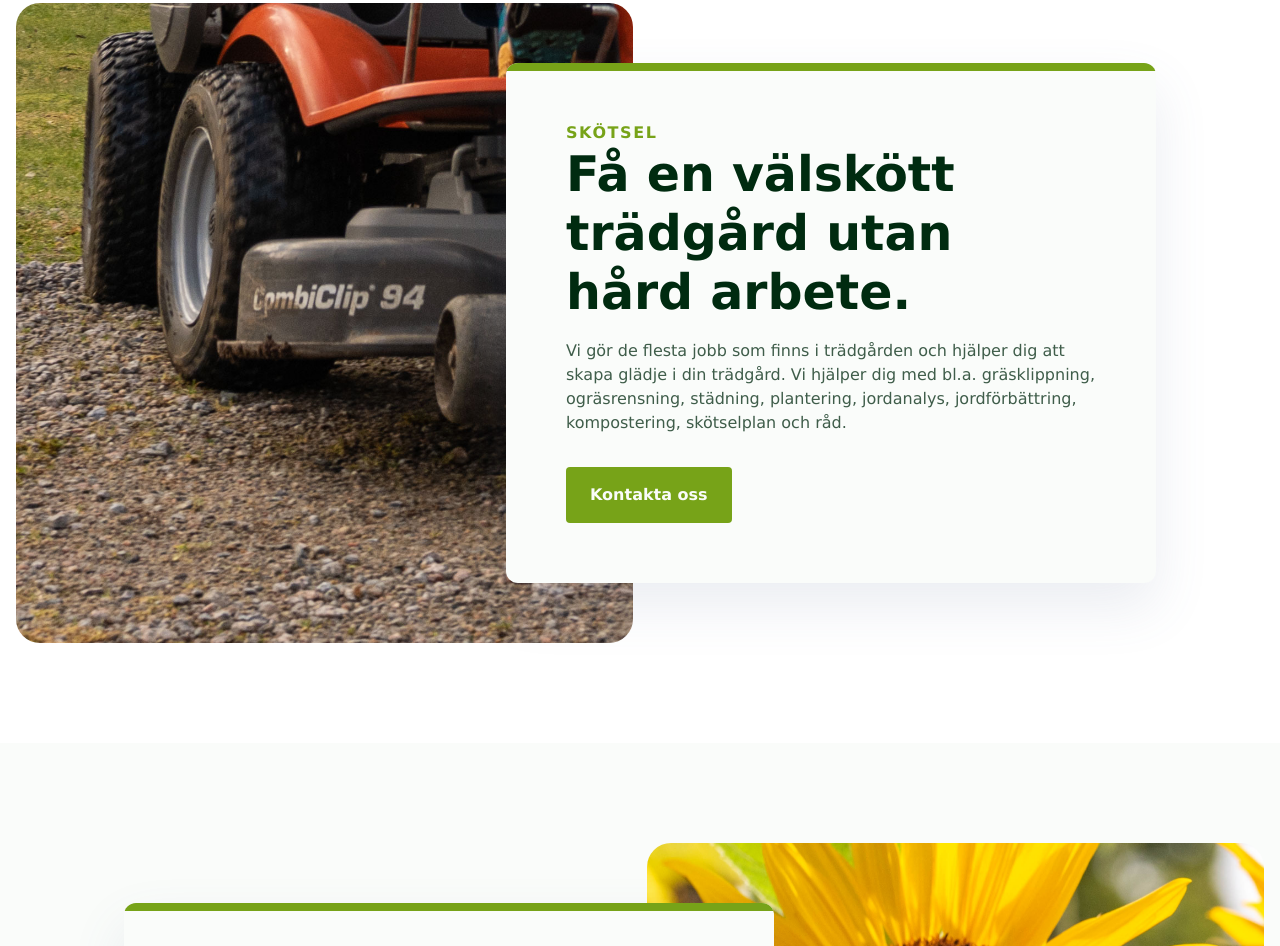
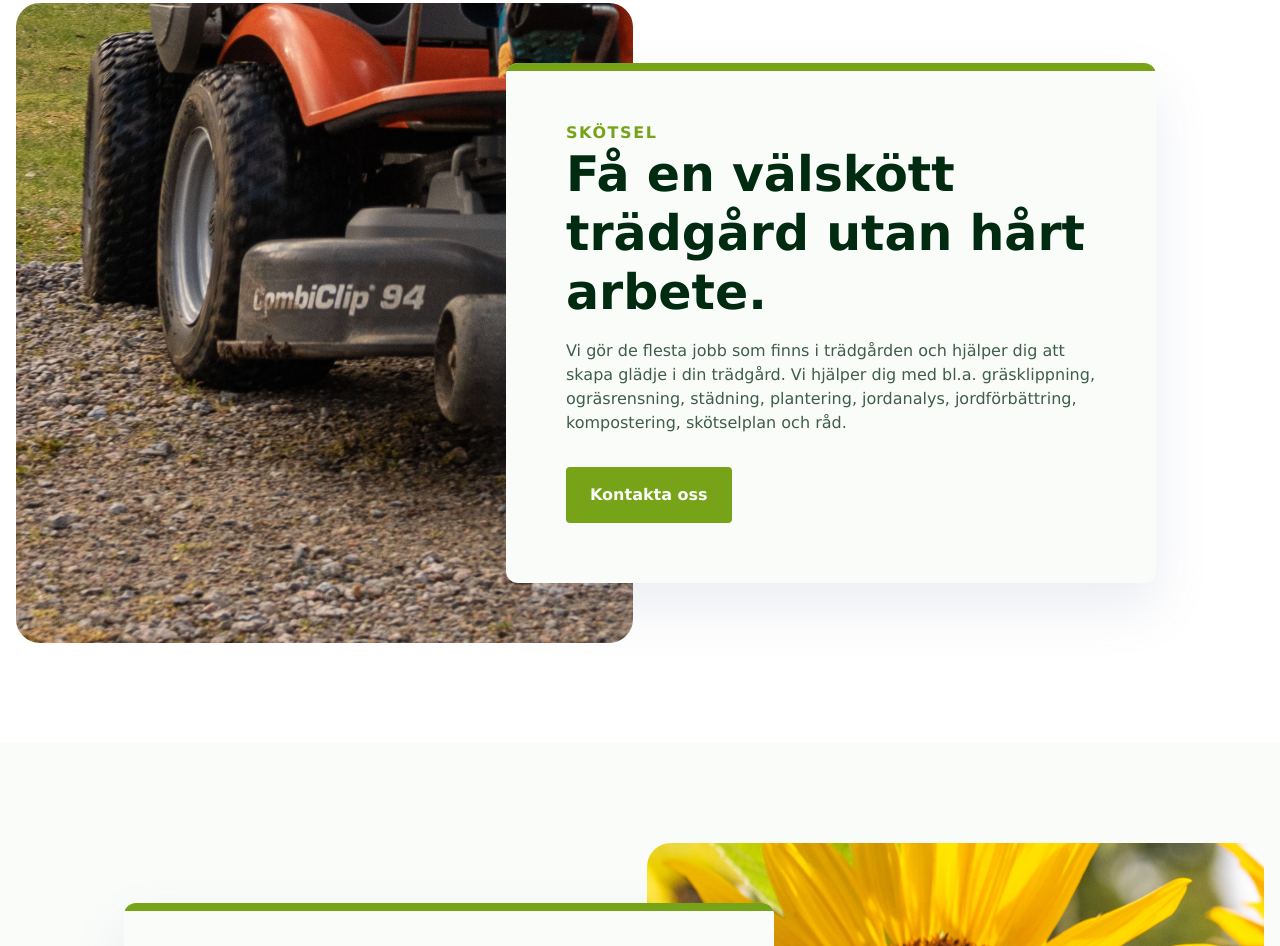
Before and after one commit to N8vlndr/static-bartstradgard.se, an Eleventy site: page src/index.html in a window 1280 px wide. Shown: the part 1381-2327 px from the top of the page. Built offline with nearby package versions, Linux system fonts and the light colour scheme; Eleventy itself is replaced by a stand-in of ours; files that its build step writes are made by us from their sources.

Commit message:
Update index.html

```diff
--- a/src/index.html
+++ b/src/index.html
@@ -197,7 +197,7 @@
         <div class='container'>
             <div class='content'>
                 <span class='topper'>Skötsel</span>
-                <h2 class='title'>Få en välskött trädgård utan hård arbete.
+                <h2 class='title'>Få en välskött trädgård utan hårt arbete.
                 </h2>
                 <p class='text'>
                     Vi gör de flesta jobb som finns i trädgården och hjälper dig att skapa glädje i din
```
